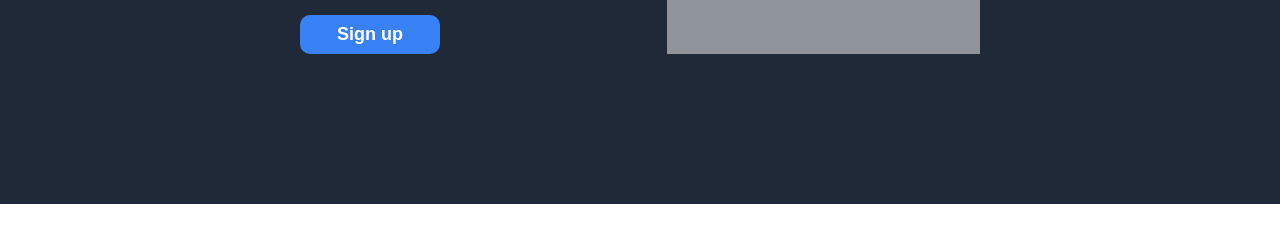
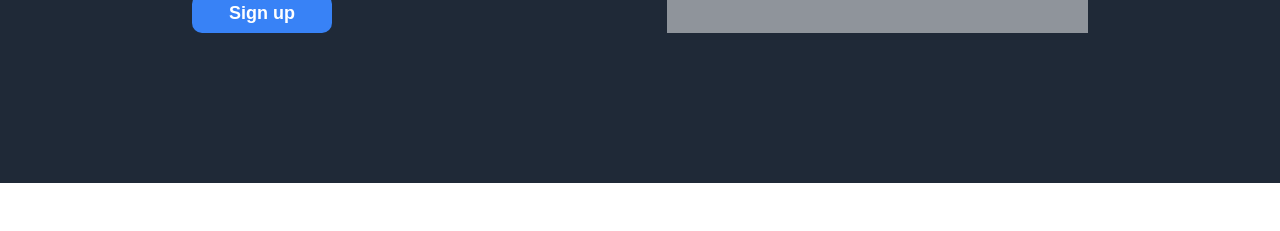
Before and after one commit to Ellin/landing-page, a plain HTML site: page index.html in a window 1280 px wide. Shown: the part 415-646 px from the top of the page. Drawn offline with Linux system fonts and the light colour scheme.

Commit message:
Adjust header section padding

```diff
--- a/style.css
+++ b/style.css
@@ -22,7 +22,7 @@ footer {
 
 header {
     color: #F9FAF8;
-    padding: 0 300px;
+    padding: 0 15%;
 }
 
 .hero h1 {
```
